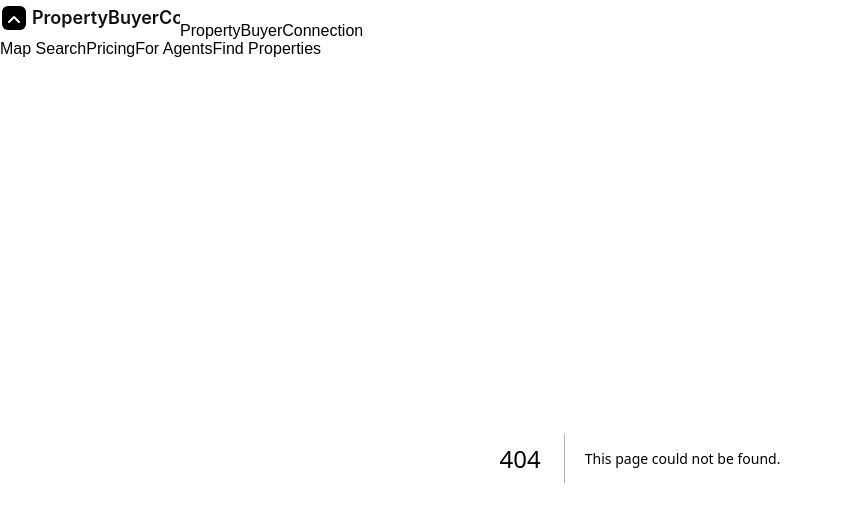
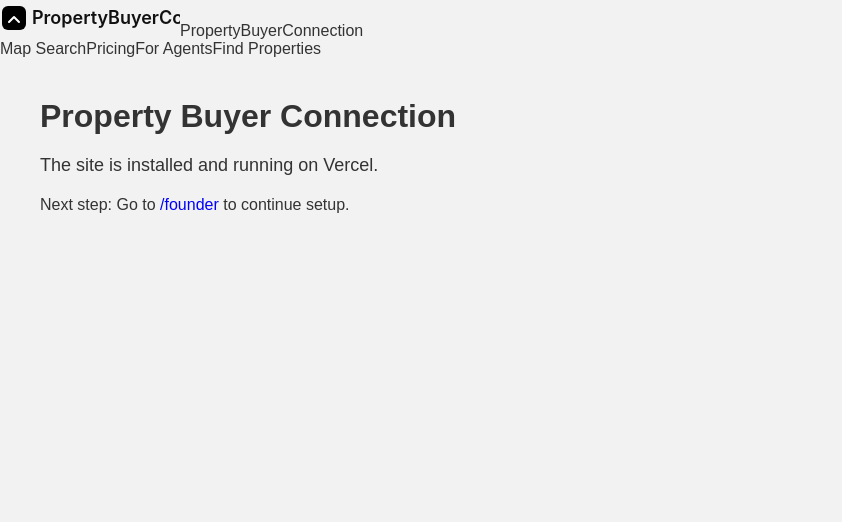
Before and after one commit to gjgodbout-sudo/propertybuyerconnection, a Next.js app: page / in a window 1280 px wide. Before the commit this address had no page. Shown: the top 522 px of the page, without its empty margins (0-842 px from the left). Built offline with nearby package versions, Linux system fonts and the light colour scheme.

Commit message:
Rename page. tsx to page.tsx

```diff
--- /dev/null
+++ b/app/page.tsx
@@ -0,0 +1,21 @@
+export default function Home() {
+  return (
+    <main style={{ padding: "40px", fontFamily: "sans-serif" }}>
+      <h1 style={{ fontSize: "32px", marginBottom: "20px" }}>
+        Property Buyer Connection
+      </h1>
+
+      <p style={{ fontSize: "18px", marginBottom: "20px" }}>
+        The site is installed and running on Vercel.
+      </p>
+
+      <p style={{ fontSize: "16px" }}>
+        Next step: Go to{" "}
+        <a href="/founder" style={{ color: "blue" }}>
+          /founder
+        </a>{" "}
+        to continue setup.
+      </p>
+    </main>
+  );
+}
```
